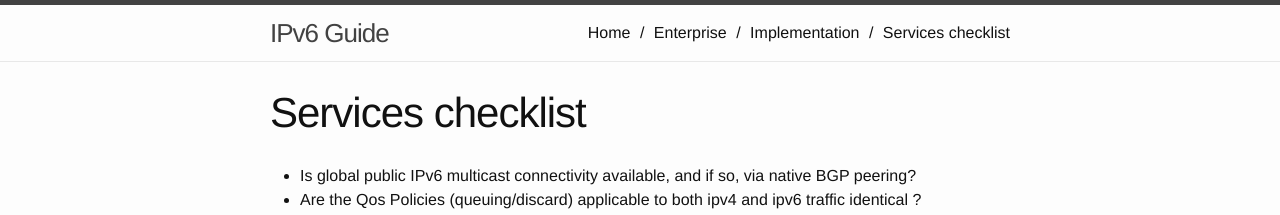
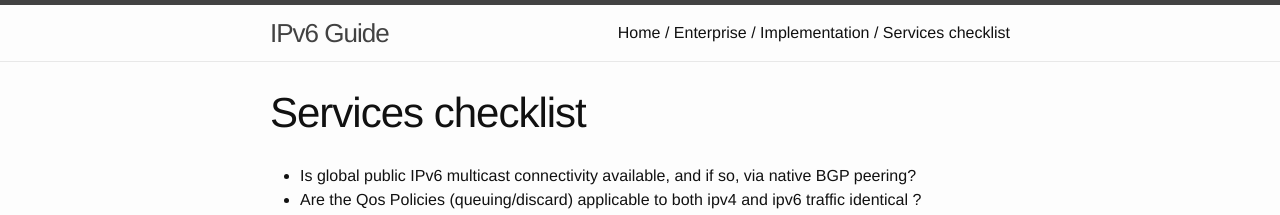
Before and after one commit to ipv6guide/ipv6guide.github.io, a Jekyll site: the page built from enterprise/implementation/services_checklist.md, in a window 1280 px wide. Shown: the top 215 px of the page. Built offline with Jekyll 4.4.1, drawn with Linux system fonts in a browser that asks for light colours.

Commit message:
proper solution for separators between breadcrumbs

```diff
--- a/_includes/header.html
+++ b/_includes/header.html
@@ -18,6 +18,7 @@
 
         <a class="page-link" href="/">Home</a>
         {% for crumb in crumbs offset: 1 %}
+          <span class="separator"> / </span>
           <a class="page-link" href="{% assign crumb_limit = forloop.index | plus: 1 %}{% for crumb in crumbs limit: crumb_limit %}{{ crumb | append: '/' }}{% endfor %}">{{ crumb | replace:'-',' ' | replace:'_',' ' | remove:'.html' | capitalize }}</a>
         {% endfor %}
       </div>
--- a/_sass/_layout.scss
+++ b/_sass/_layout.scss
@@ -34,13 +34,6 @@
     .page-link {
         color: $text-color;
         line-height: $base-line-height;
-
-        // Gaps between nav items, but not on the first one
-        &:not(:first-child):before {
-            content: '/ ';
-            margin-left: 5px;
-            margin-right: 5px;
-        }
     }
 
     @include media-query($on-palm) {
@@ -84,12 +77,10 @@
         .page-link {
             display: block;
             padding: 5px 10px;
+        }
 
-            &:not(:first-child):before {
-                content: '';
-                margin-left: 0;
-                margin-right: 0;
-            }
+        .separator {
+            display: none;
         }
     }
 }
```
